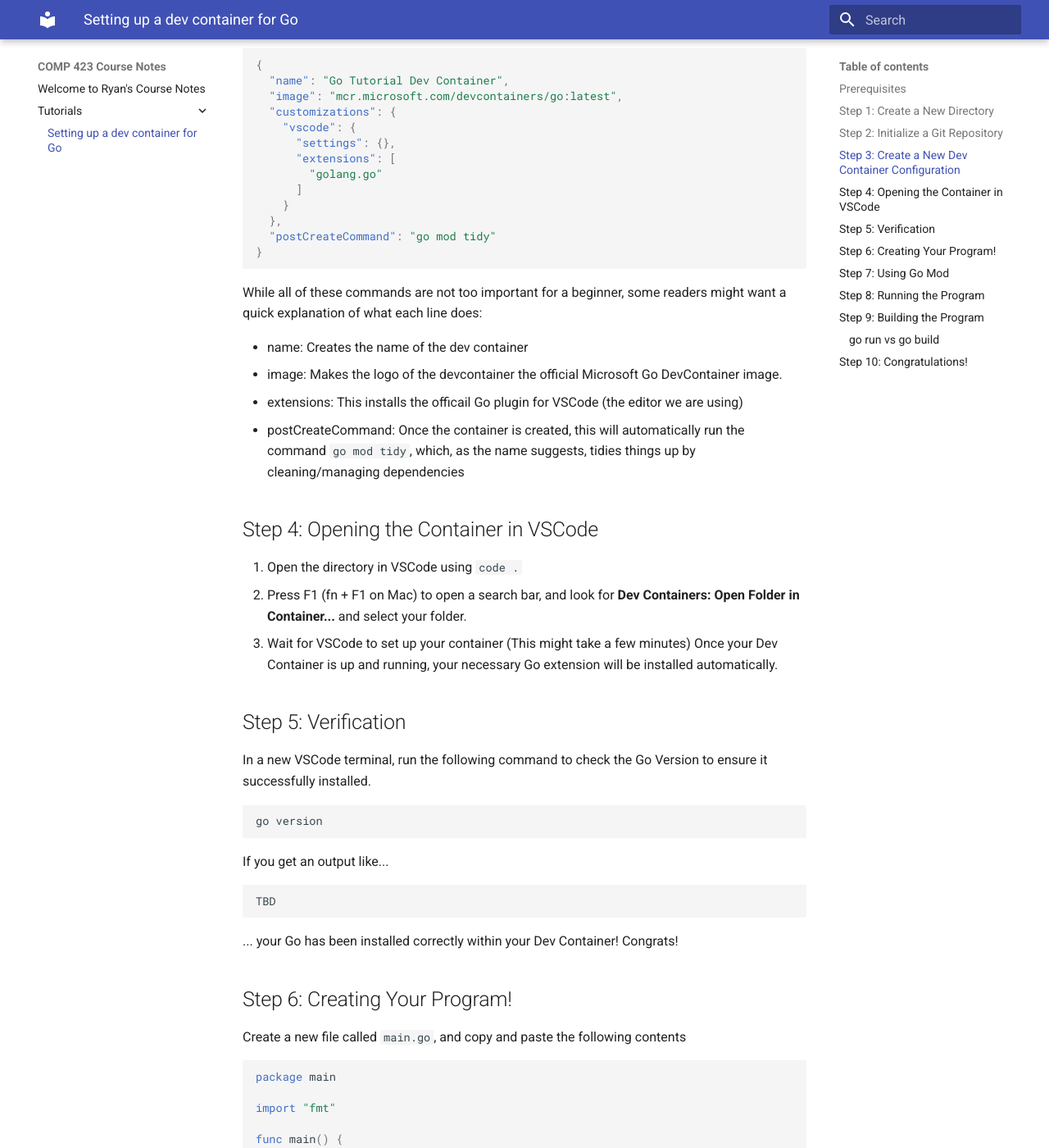
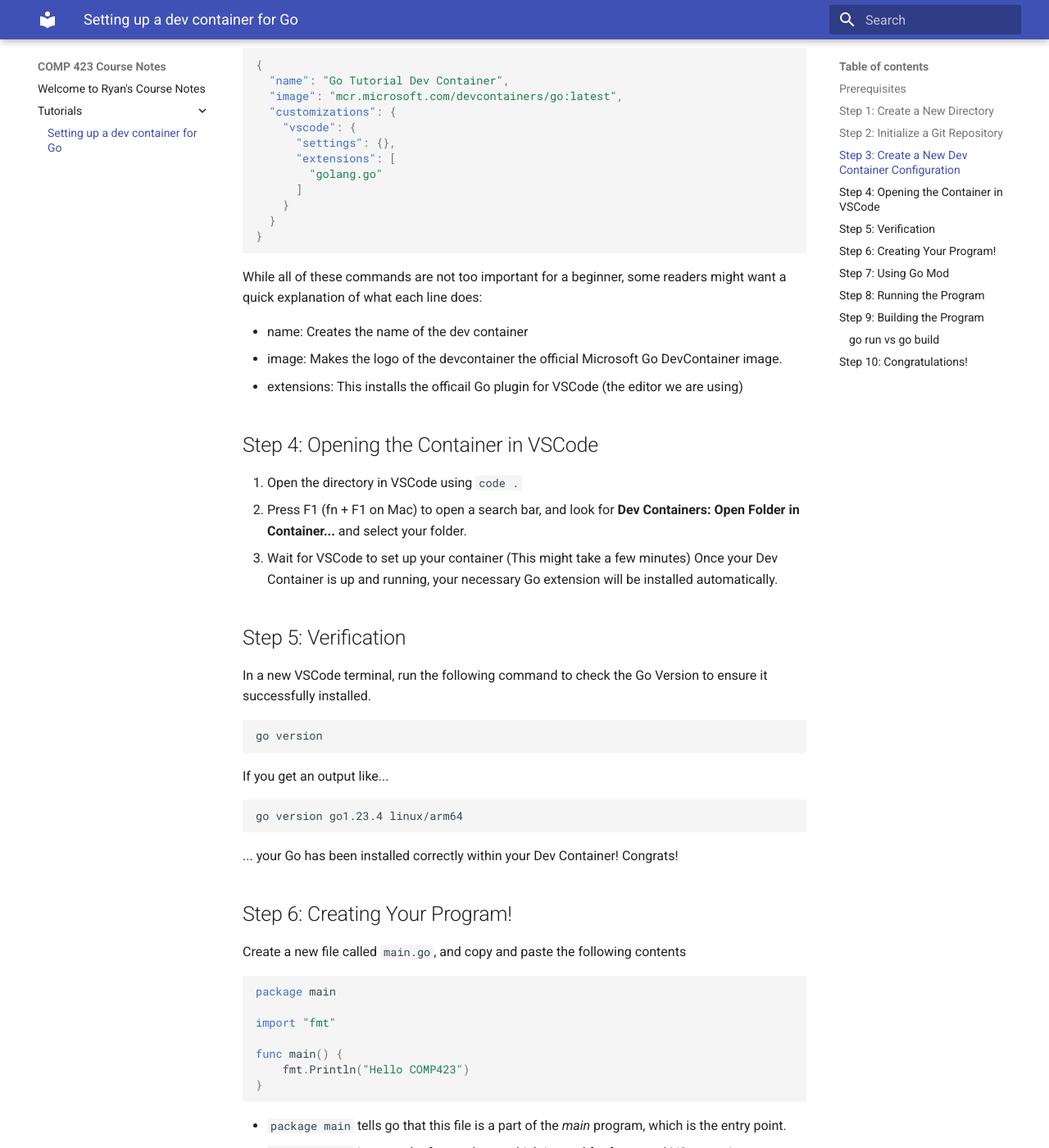
Before and after one commit to rjacob6051/comp423-course-notes, an MkDocs documentation site: the page built from docs/tutorials/go-setup.md, in a window 1280 px wide and 1400 px high, scrolled down 1097 px. Shown: the whole window at 82% size. Built offline with MkDocs 1.6.1 and Material for MkDocs 9.7.7, drawn with Linux system fonts in a browser that asks for light colours.

Commit message:
Fix broken repositories

````diff
--- a/docs/tutorials/go-setup.md
+++ b/docs/tutorials/go-setup.md
@@ -38,8 +38,7 @@
         "golang.go"
       ]
     }
-  },
-  "postCreateCommand": "go mod tidy"
+  }
 }
 ```
 While all of these commands are not too important for a beginner, some readers might want a quick explanation of what each line does:
@@ -47,7 +46,6 @@
  - name: Creates the name of the dev container
  - image: Makes the logo of the devcontainer the official Microsoft Go DevContainer image.
  - extensions: This installs the officail Go plugin for VSCode (the editor we are using)
- - postCreateCommand: Once the container is created, this will automatically run the command ```go mod tidy```, which, as the name suggests, tidies things up by cleaning/managing dependencies
 
 ## Step 4: Opening the Container in VSCode
 
@@ -63,7 +61,7 @@
 ```
 If you get an output like...
 ``` bash
-TBD
+go version go1.23.4 linux/arm64
 ```
 ... your Go has been installed correctly within your Dev Container! Congrats!
 
````
Also changed, not shown: docs/tutorials/.devcontainer/devcontainer.json (deleted).
